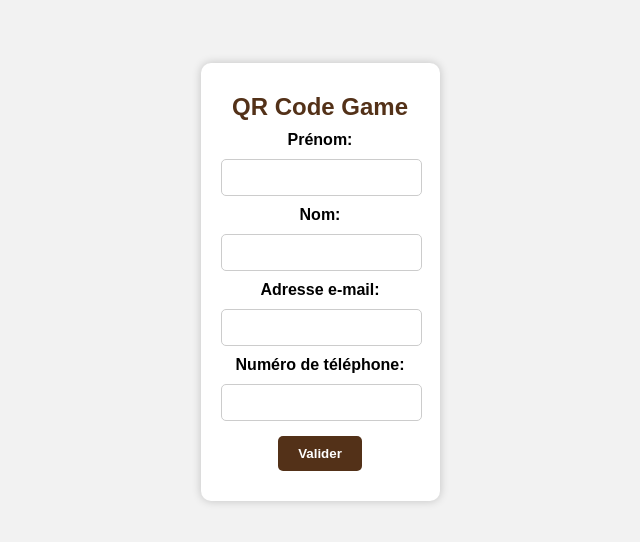
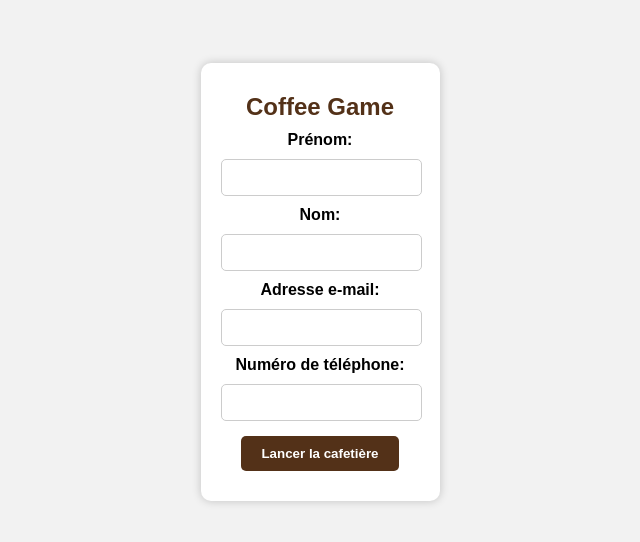
Before and after one commit to tom27elmaleh/coffeeGame, a plain HTML site: page form.html in a window 1280 px wide. Shown: the part 118-660 px from the top of the page, without its empty margins (320-960 px from the left). Drawn offline with Linux system fonts and the light colour scheme.

Commit message:
V1 Quasi full fonctionnel

```diff
--- a/form.html
+++ b/form.html
@@ -8,7 +8,7 @@
 </head>
 <body>
     <div class="container">
-        <h1>QR Code Game</h1>
+        <h1>Coffee Game</h1>
         <div id="form-container">
             <form id="player-form">
                 <label for="first-name">Prénom:</label>
@@ -19,7 +19,7 @@
                 <input type="email" id="email" required>
                 <label for="number">Numéro de téléphone:</label>
                 <input type="tel" id="number" required>
-                <button type="submit">Valider</button>
+                <button type="submit">Lancer la cafetière</button>
             </form>
         </div>
     </div>
```
Also changed, not shown: index.html (+6 -4 lines).
